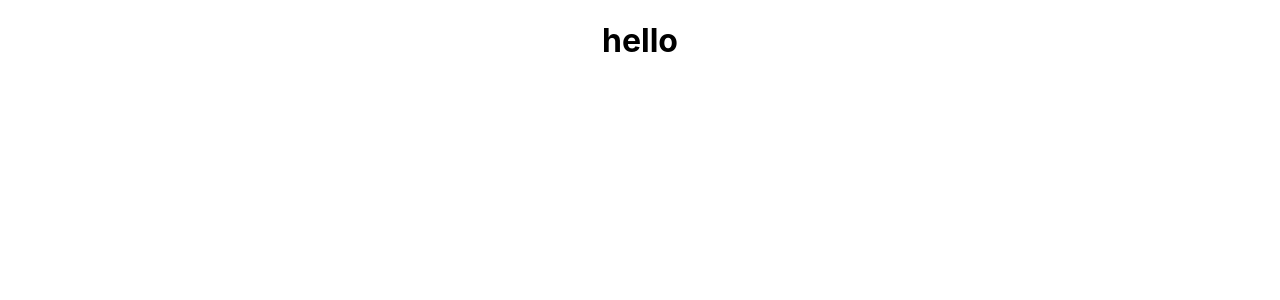
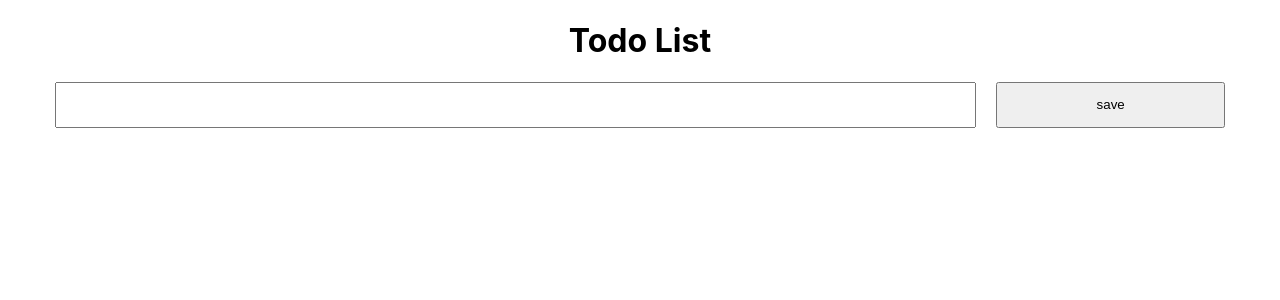
Before and after one commit to sumitsinghrajput56/todo_list, a React (Create React App) app: page / in a window 1280 px wide. Shown: the top 300 px of the page. Built offline with nearby package versions, Linux system fonts and the light colour scheme.

Commit message:
designed form

```diff
--- a/src/App.css
+++ b/src/App.css
@@ -36,3 +36,21 @@
     transform: rotate(360deg);
   }
 }
+
+form
+{
+  width: 1170px;
+  margin: auto;
+  display: flex;
+  gap: 20px;
+}
+form input
+{
+  height: 40px;
+  flex-basis: 80%;
+
+}
+form button
+{
+  flex-basis: 20%;
+}
--- a/src/App.js
+++ b/src/App.js
@@ -4,7 +4,10 @@ import './App.css';
 function App() {
   return (
     <div className="App">
-      <h1>hello</h1>
+      <h1>Todo List</h1>
+      <form>
+        <input type="text"/><button>save</button>
+      </form>
     </div>
   );
 }
```
